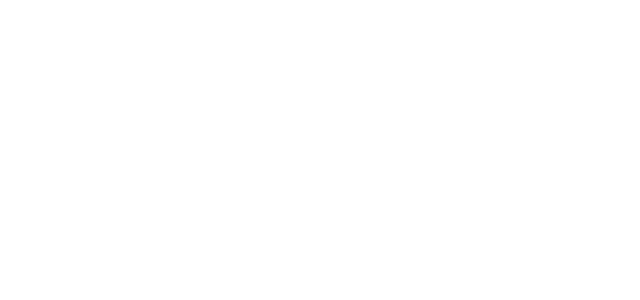
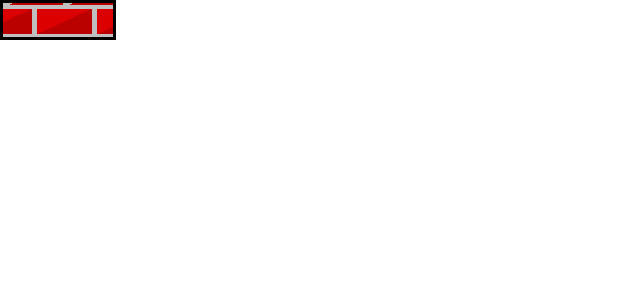
Before and after one commit to moshedruk/my-app, a React (Create React App) app: page / in a window 1280 px wide. Shown: the top 300 px of the page, without its empty margins (0-640 px from the left). Built offline with nearby package versions, Linux system fonts and the light colour scheme.

Commit message:
create one floor

```diff
--- /dev/null
+++ b/src/cllasas/Floor.css
@@ -0,0 +1,16 @@
+.floor {
+    width: 110px;
+    margin-bottom: -22px;
+    height: 34px;
+    background-color: silver;
+    background-image: linear-gradient(335deg, #b00 23px, transparent 23px),
+                      linear-gradient(155deg, #d00 23px, transparent 23px),
+                      linear-gradient(335deg, #b00 23px, transparent 23px),
+                      linear-gradient(155deg, #d00 23px, transparent 23px);
+    background-size: 60px 60px;
+    background-position: 0px 2px, 4px 35px, 29px 31px, 34px 6px;
+    border-color: black;
+
+    border-style: solid; /* סגנון הגבול */
+    /* border-width: 0 0 7px; רוחב הגבול בצדדים ובתחתית */
+}
--- a/src/cllasas/floor.tsx
+++ b/src/cllasas/floor.tsx
@@ -1,20 +1,44 @@
-import Elevator  from './elevator';
-class Floor {
+import React from 'react';
+import './Floor.css'; // ייבוא קובץ CSS
+import Elevator from './elevator'
 
-    floorNumber: number;
-    elevatorsArriving: Elevator[];
-
-    constructor(floorNumber: number) {
-        this.floorNumber = floorNumber;
-        this.elevatorsArriving = [];
+class Floor extends React.Component {
+    constructor(props:any) {
+        super(props);
+        this.state = {
+            elevatorsArriving: [],
+        };
     }
 
-    addElevatorArriving(elevator: Elevator): void {
-        // להוספת מעלית שמתכננת להגיע לקומה
-    }
+    // addElevatorArriving(elevator:Elevator) {
+    //     this.setState(prevState => ({
+    //         elevatorsArriving: [...prevState.elevatorsArriving, elevator],
+    //     }));
+    // }
 
-    removeElevatorArriving(elevator: Elevator): void {
-        // להסרת מעלית שמתכננת להגיע מהרשימה
+    // removeElevatorArriving(elevator:Elevator) {
+    //     this.setState(prevState => ({
+    //         elevatorsArriving: prevState.elevatorsArriving.filter(e => e !== elevator),
+    //     }));
+    // }
+
+    render() {
+        const  floorNumber  = this.props;
+        const  elevatorsArriving  = this.state;
+
+        return (
+            <div className="floor">
+
+
+                {/* <div className="floor-number">Floor Number: {floorNumber}</div> */}
+                <div className="elevators">
+                    {/* {elevatorsArriving.map(elevator => (
+                        <div className="elevator" key={elevator.id}>Elevator {elevator.id}</div>
+                    ))} */}
+                </div>
+            </div>
+        );
     }
 }
-export default Floor
+
+export default Floor;
--- a/src/index.tsx
+++ b/src/index.tsx
@@ -3,13 +3,15 @@
 import './index.css';
 import App from './App';
 import reportWebVitals from './reportWebVitals';
+import Floor from './cllasas/floor';
 
 const root = ReactDOM.createRoot(
   document.getElementById('root') as HTMLElement
 );
 root.render(
   <React.StrictMode>
-    <App />
+    <Floor />
+
   </React.StrictMode>
 );
 
```
Also changed, not shown: 1 other file (tests, documents, lock files or other folders).
